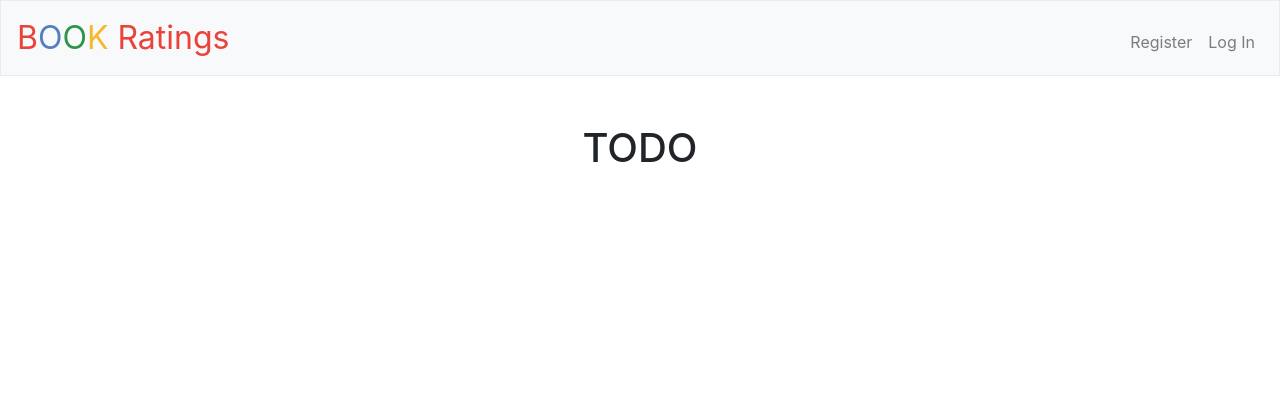
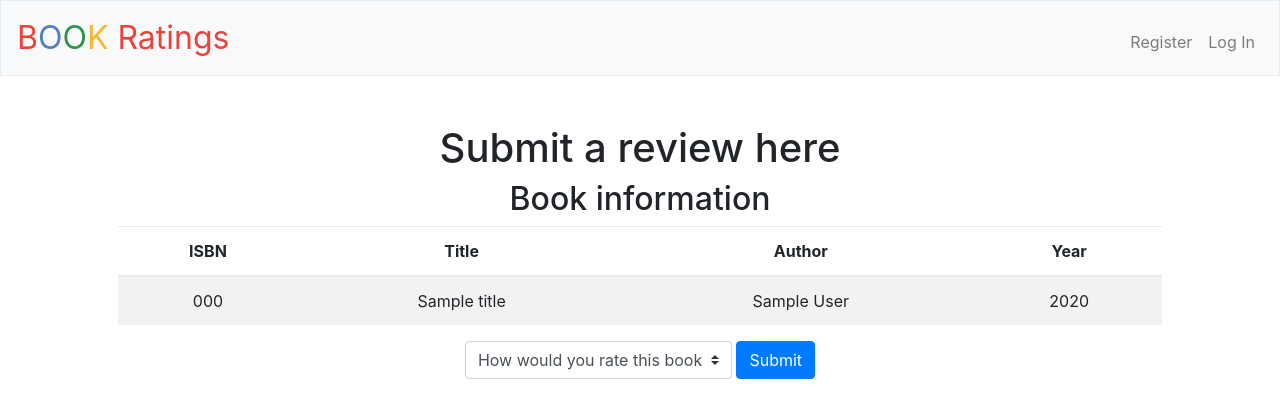
Before and after one commit to umanchanda/umanchandabooks, a Flask app: template templates/review.html in a window 1280 px wide. Shown: the top 418 px of the page. Run offline with Flask 2, Linux system fonts and the light colour scheme; the template is opened without the code that fills it: most values are stand-ins (such as "Sample title", 1, 10 or a date in 2020); some libraries are stand-ins or nearby versions.

Commit message:
added review page, updated register

```diff
--- a/app.py
+++ b/app.py
@@ -59,13 +59,13 @@ def register():
         check = db.execute("SELECT * FROM users WHERE username=:username", {'username': username}).fetchone()
 
         if check is None:
-            register = db.execute("INSERT INTO users (username, password) VALUES (:username, :password)", {'username': username, 'password':hashed_password})
+            db.execute("INSERT INTO users (username, password) VALUES (:username, :password)", {'username': username, 'password':hashed_password})
             db.commit()
-            session['user_id'] = register
+            session['username'] = username
         else:
             return apology("Username is already taken")
 
-        return redirect('/login')
+        return redirect('/')
     else:
         return render_template("register.html")
 
@@ -88,7 +88,7 @@ def login():
         elif not check_password_hash(check[0]['password'], request.form.get("password")):
             return apology("Incorrect password")
 
-        session['user_id'] = check[0]['id']
+        session['username'] = check[0]['username']
 
         return redirect('/')
 
@@ -115,22 +115,15 @@ def api(isbn):
     'review_count': books[0]['reviews_count'], 'average_score':books[0]['average_rating']}, sort_keys=False)
 
 
-# @app.route("/review")
-# @login_required
-# def review():
-#     return render_template("review.html")
+@app.route("/review/<isbn>", methods=['GET', 'POST'])
+@login_required
+def review(isbn):
+    result = db.execute("SELECT * FROM books WHERE isbn=:isbn", {'isbn':isbn}).fetchone()
 
-# @app.route("/search")
-# @login_required
-# def search():
-#     return render_template("search.html")
+    if not result:
+        return apology("Invalid ISBN")
 
-# @app.route("/test/<isbn>")
-# @login_required
-# def test(isbn):
-#     res = requests.get("https://www.goodreads.com/book/review_counts.json", params={"key": "1AgC1FgCvS4k7iktD7JqIg", "isbns": isbn})
-#     books = res.json()['books']
-#     return json.dumps(books)
+    return render_template("review.html", isbn=result[0], title=result[1], author=result[2], year=result[3])
 
 if __name__ == '__main__':
     app.run()
--- a/templates/layout.html
+++ b/templates/layout.html
@@ -28,11 +28,10 @@
                 <span class="navbar-toggler-icon"></span>
             </button>
             <div class="collapse navbar-collapse" id="navbar">
-                {% if session.user_id %}
-                    <!-- <ul class="navbar-nav mr-auto mt-2">
-                        <li class="nav-item"><a class="nav-link" href="/search">Search</a></li>
-                        <li class="nav-item"><a class="nav-link" href="/review">Review</a></li>
-                    </ul> -->
+                {% if session.username %}
+                    <ul class="navbar-nav mr-auto mt-2">
+                        <li class="nav-item">Logged in as {{ session.username }}</li>
+                    </ul>
                     <ul class="navbar-nav ml-auto mt-2">
                         <li class="nav-item"><a class="nav-link" href="/logout">Log Out</a></li>
                     </ul>
--- a/templates/review.html
+++ b/templates/review.html
@@ -5,5 +5,34 @@
 {% endblock %}
 
 {% block main %}
-    <h1>TODO</h1>
+    <h1>Submit a review here</h1>
+    <h2>Book information</h2>
+    <table class='table table-striped'>
+        <thead>
+            <tr>
+                <th>ISBN</th>
+                <th>Title</th>
+                <th>Author</th>
+                <th>Year</th>
+            </tr>
+        </thead>
+        <tr>
+            <td>{{ isbn }}</td>
+            <td>{{ title }}</td>
+            <td>{{ author }}</td>
+            <td>{{ year }}</td>
+        </tr>
+    </table>
+
+    <form action="/" method="post">
+        <select class="custom-select">
+            <option selected>How would you rate this book</option>
+            <option value="1">One Star</option>
+            <option value="2">Two Stars</option>
+            <option value="3">Three Stars</option>
+            <option value="4">Four Stars</option>
+            <option value="5">Five Stars</option>
+        </select>
+        <button class="btn btn-primary" type="submit">Submit</button>
+    </form>
 {% endblock %}
--- a/templates/search.html
+++ b/templates/search.html
@@ -12,6 +12,8 @@
                 <th>Title</th>
                 <th>Author</th>
                 <th>Year</th>
+                <th>API</th>
+                <th>Submit a review</th>
             </tr>
         </thead>
         {% for book in books %}
@@ -20,6 +22,8 @@
             <td>{{ book.title }}</td>
             <td>{{ book.author }}</td>
             <td>{{ book.year }}</td>
+            <td><a href="/api/{{ book.isbn }}">API information</a></td>
+            <td><a href="/review/{{ book.isbn }}">Submit a review</a></td>
         </tr>
         {% endfor %}
     </table>
```
